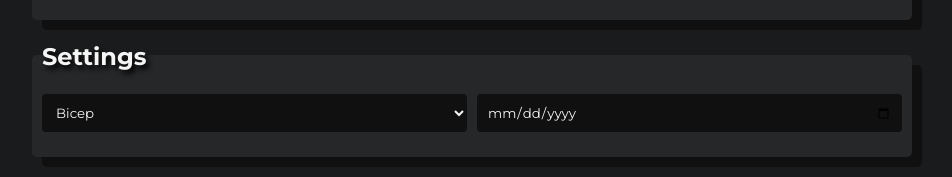
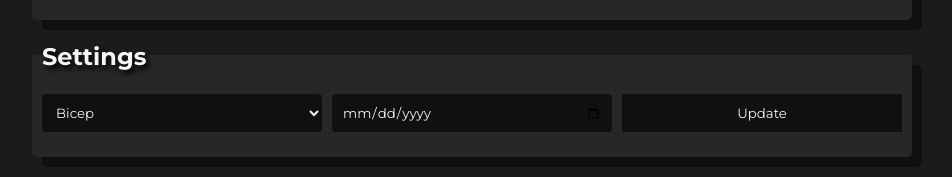
Before and after one commit to Thecots/workout-log, a plain HTML site: page index.html in a window 1280 px wide. Shown: the part 1096-1273 px from the top of the page, without its empty margins (168-1120 px from the left). Drawn offline with Linux system fonts and the light colour scheme.

Commit message:
added button for update elapsed time

```diff
--- a/app.js
+++ b/app.js
@@ -31,7 +31,7 @@ class Workouts{
         const date2 = new Date(this. GetDate());
         const Difference_In_Time = date2.getTime() - date1.getTime();
         const Difference_In_Days =  Difference_In_Time / (1000 * 3600 * 24);
-        return isNaN(Difference_In_Days) ? "No data available" : `${Difference_In_Days} day${Difference_In_Days != 1 ? "s":""} ago`;
+        return isNaN(Difference_In_Days) ? "No data available" : `${Math.round(Difference_In_Days)} day${Difference_In_Days != 1 ? "s":""} ago`;
     }
 
     PassedDays(){
@@ -39,7 +39,8 @@ class Workouts{
         const date2 = new Date(this. GetDate());
         const Difference_In_Time = date2.getTime() - date1.getTime();
         const Difference_In_Days =  Difference_In_Time / (1000 * 3600 * 24);
-        return isNaN(Difference_In_Days) ? 999 : Difference_In_Days;
+        debugger
+        return isNaN(Difference_In_Days) ? 999 : Math.round(Difference_In_Days);
     }
 
     GetDate(){
--- a/index.html
+++ b/index.html
@@ -29,7 +29,8 @@
             <br>
             <div class="settings">
                 <select class="select"></select>
-                <input class="input_date" type="date" data-date-format="MM-DD-YYYY" onchange="UpdateDate()" name="" id="">
+                <input class="input_date" type="date" data-date-format="MM-DD-YYYY" name="" id="">
+                <button onclick="UpdateDate()">Update</button>
             </div>
         </section>
     </main>
--- a/style.css
+++ b/style.css
@@ -173,7 +173,7 @@ main section .title{
 
 .settings{
     display: grid;
-    grid-template-columns: repeat(2, 1fr);
+    grid-template-columns: repeat(3, 1fr);
     gap: 10px;
 }
 .select, .input_date{
@@ -182,6 +182,11 @@ main section .title{
     border-radius: 4px;
     border: none;
     outline: none;
+}
+.settings button{
+    background-color:#101010 ;
+    outline: none;
+    border: none;
 }
 
 
```
